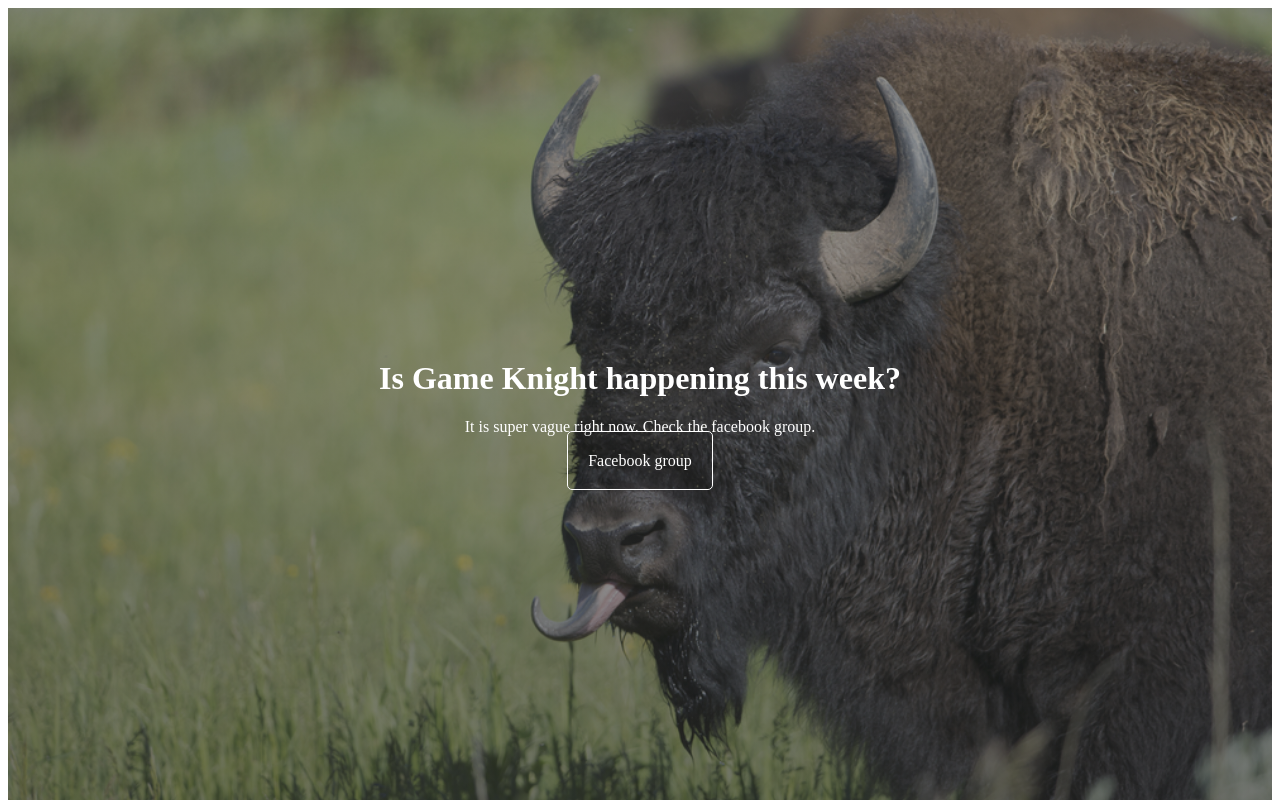
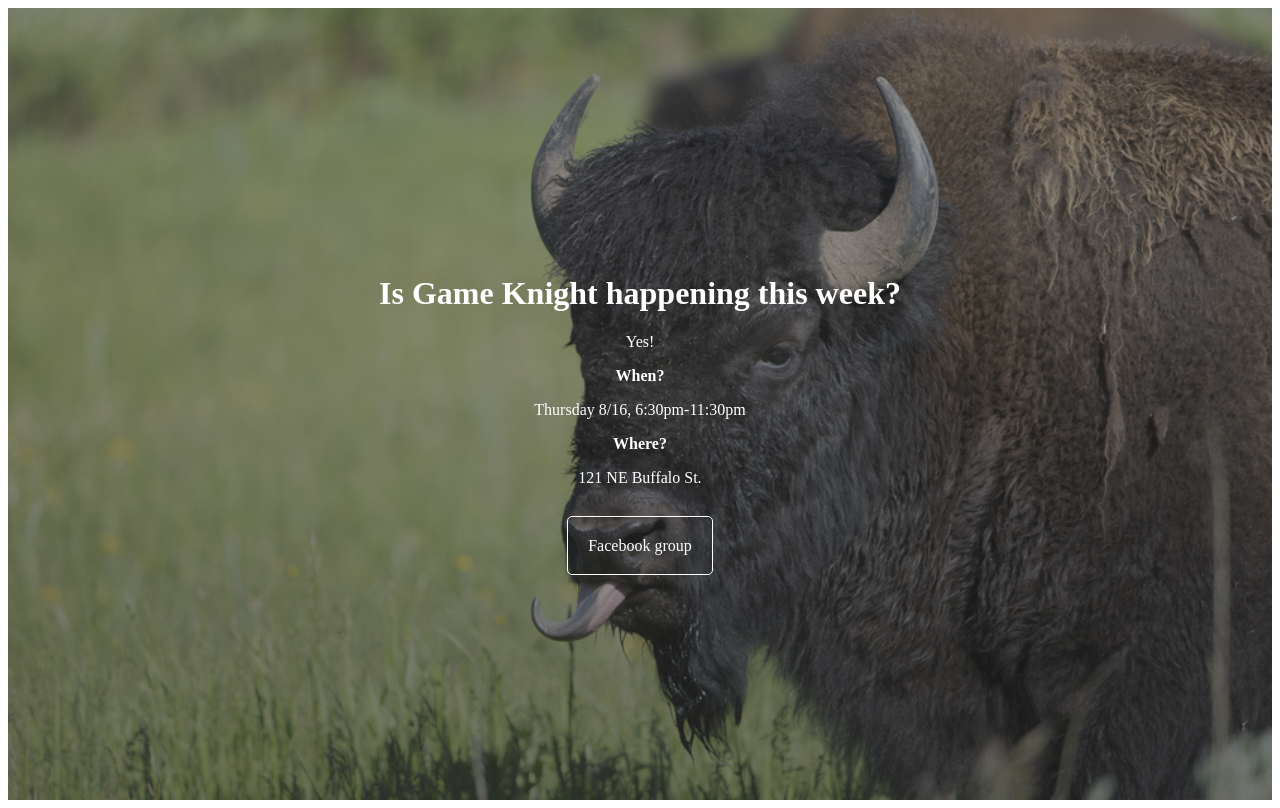
Before and after one commit to NeversSync/gameKnight, a Gatsby site: page / in a window 1280 px wide. Built offline with nearby package versions, Linux system fonts and the light colour scheme; Gatsby itself is replaced by a stand-in of ours.

Commit message:
Update date

```diff
--- a/src/pages/index.js
+++ b/src/pages/index.js
@@ -51,12 +51,13 @@
   <StatusWrapper>
     <Status>
       <h1>Is Game Knight happening this week?</h1>
-      <p>It is super vague right now. Check the facebook group.</p>
-      {/* <p><b>When?</b></p> */}
-      {/* <p>Thursday 8/16, 6:30pm-11:30pm</p> */}
-      {/* <p><b>Where?</b></p> */}
+      {/* <p>It is super vague right now. Check the facebook group.</p> */}
+      <p>Yes!</p>
+      <p><b>When?</b></p>
+      <p>Thursday 8/16, 6:30pm-11:30pm</p>
+      <p><b>Where?</b></p>
       {/* <p style={{marginBottom: '50px'}}>1915 NE 56th ave.</p> */}
-      {/* <p style={{marginBottom: '50px'}}>121 NE Buffalo St.</p> */}
+      <p style={{marginBottom: '50px'}}>121 NE Buffalo St.</p>
       <FbLink href="https://www.facebook.com/groups/1729528793760175/" target="_blank">
         Facebook group
       </FbLink>
```
